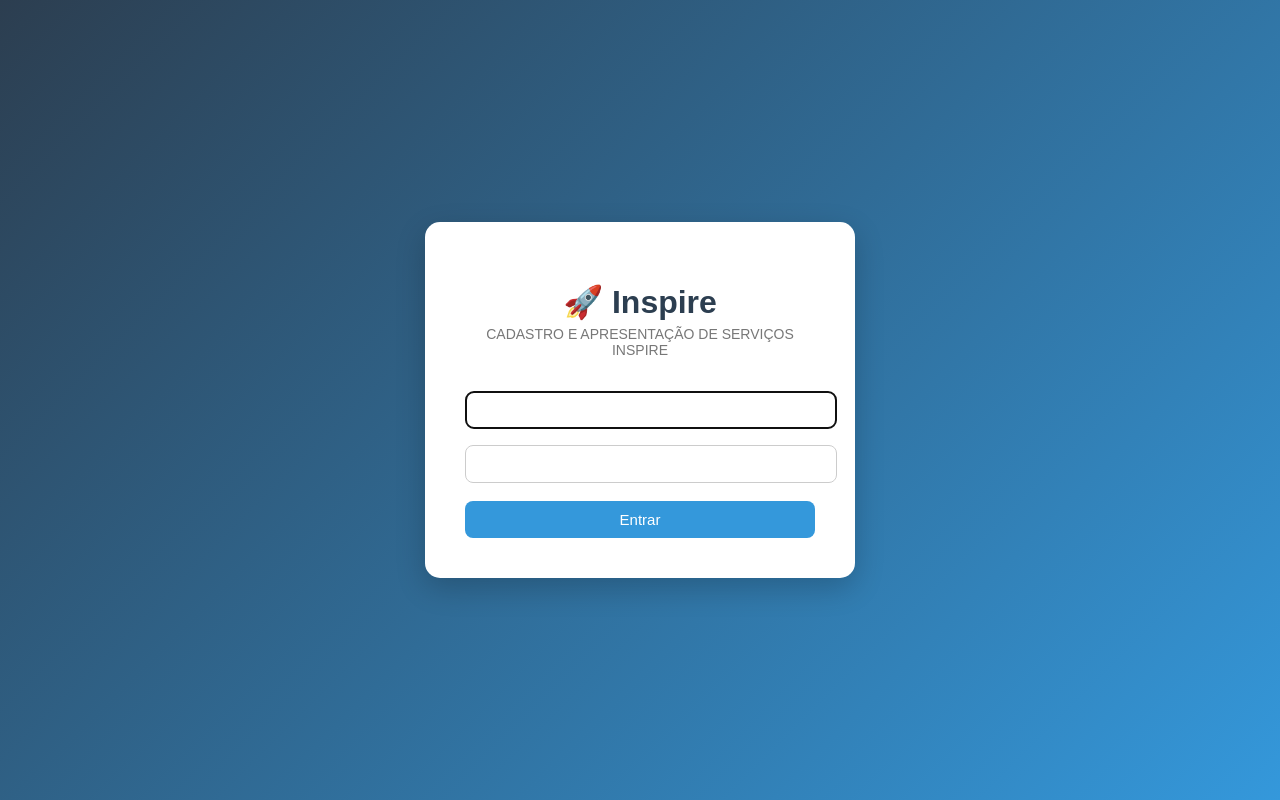
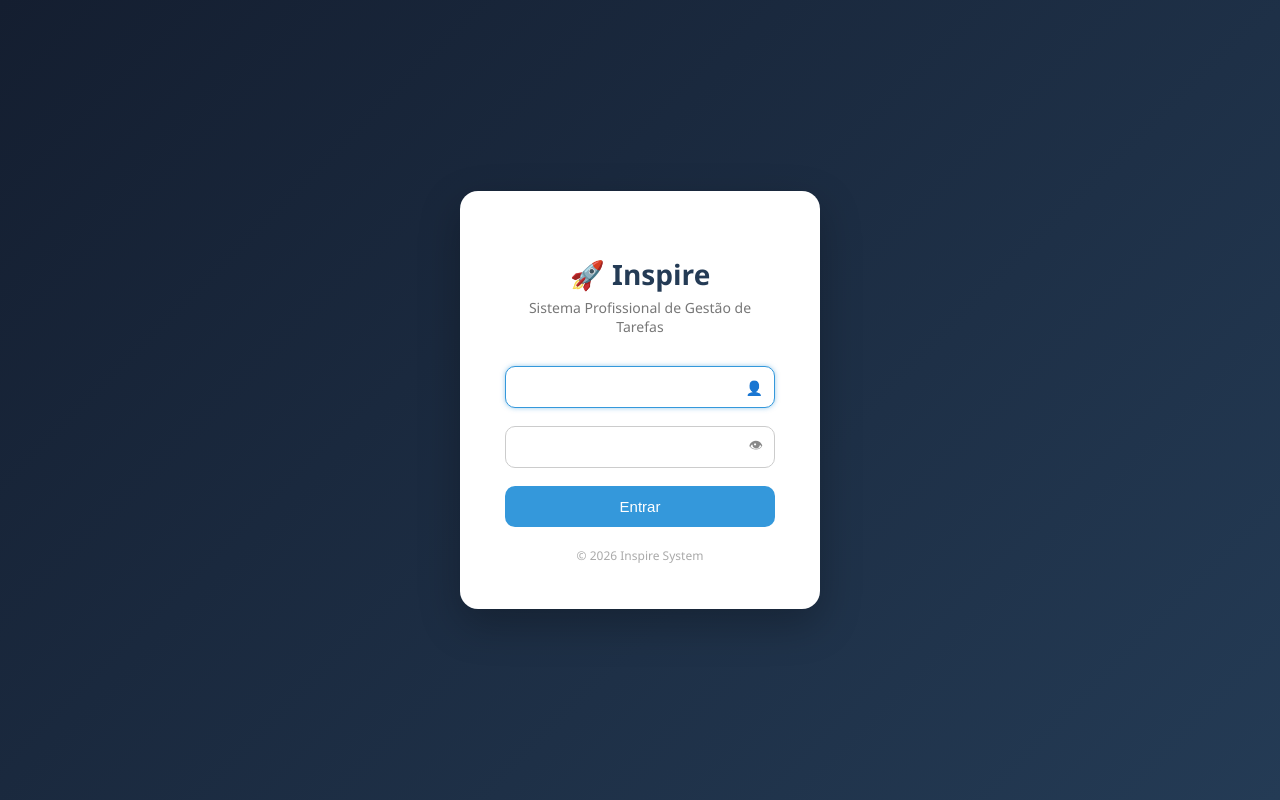
Before and after one commit to sergiofgraca-lang/twtodos, a Django app: page /accounts/login/ in a window 1280 px wide. Run offline with Django 5.2, Linux system fonts and the light colour scheme.

Commit message:
nova tela de login

```diff
--- a/templates/auth/login.html
+++ b/templates/auth/login.html
@@ -2,70 +2,107 @@
 <html lang="pt-br">
 <head>
     <meta charset="UTF-8">
-    <title>Inspire - Sistema de Tarefas</title>
+    <title>Inspire | Sistema de Tarefas</title>
     <meta name="viewport" content="width=device-width, initial-scale=1.0">
 
     <style>
+        * {
+            box-sizing: border-box;
+        }
 
         body {
             margin: 0;
-            font-family: Arial, Helvetica, sans-serif;
+            font-family: 'Segoe UI', Tahoma, Geneva, Verdana, sans-serif;
             height: 100vh;
             display: flex;
             justify-content: center;
             align-items: center;
-            background: linear-gradient(135deg, #2c3e50, #3498db);
+            background: linear-gradient(135deg, #141e30, #243b55);
+            animation: fadeIn 1s ease-in-out;
+        }
+
+        @keyframes fadeIn {
+            from { opacity: 0; }
+            to { opacity: 1; }
         }
 
         .login-container {
-            background: white;
-            padding: 40px;
-            border-radius: 15px;
-            width: 350px;
-            box-shadow: 0 10px 30px rgba(0,0,0,0.2);
+            background: #ffffff;
+            padding: 45px;
+            border-radius: 18px;
+            width: 360px;
+            box-shadow: 0 15px 40px rgba(0,0,0,0.25);
             text-align: center;
         }
 
         h1 {
             margin-bottom: 5px;
-            color: #2c3e50;
+            color: #243b55;
+            font-size: 28px;
         }
 
         .subtitle {
             font-size: 14px;
             color: #777;
-            margin-bottom: 25px;
+            margin-bottom: 30px;
+        }
+
+        .input-group {
+            position: relative;
+            margin-bottom: 18px;
         }
 
         input {
             width: 100%;
-            padding: 10px;
-            margin: 8px 0;
-            border-radius: 8px;
+            padding: 12px 40px 12px 12px;
+            border-radius: 10px;
             border: 1px solid #ccc;
             font-size: 14px;
+            transition: 0.3s;
+        }
+
+        input:focus {
+            border-color: #3498db;
+            outline: none;
+            box-shadow: 0 0 5px rgba(52,152,219,0.5);
+        }
+
+        .icon {
+            position: absolute;
+            right: 12px;
+            top: 50%;
+            transform: translateY(-50%);
+            cursor: pointer;
+            font-size: 14px;
+            color: #888;
         }
 
         button {
             width: 100%;
-            padding: 10px;
+            padding: 12px;
             border: none;
-            border-radius: 8px;
+            border-radius: 10px;
             background-color: #3498db;
             color: white;
             font-size: 15px;
             cursor: pointer;
-            margin-top: 10px;
+            transition: 0.3s;
         }
 
         button:hover {
-            background-color: #2980b9;
+            background-color: #2c80b4;
         }
 
         .error {
             color: red;
             font-size: 13px;
-            margin-bottom: 10px;
+            margin-bottom: 15px;
+        }
+
+        .footer {
+            margin-top: 20px;
+            font-size: 12px;
+            color: #aaa;
         }
 
     </style>
@@ -74,7 +111,7 @@
 
     <div class="login-container">
         <h1>🚀 Inspire</h1>
-        <div class="subtitle">CADASTRO E APRESENTAÇÃO DE SERVIÇOS INSPIRE</div>
+        <div class="subtitle">Sistema Profissional de Gestão de Tarefas</div>
 
         {% if form.errors %}
             <div class="error">
@@ -84,12 +121,35 @@
 
         <form method="post">
             {% csrf_token %}
-            {{ form.username }}
-            {{ form.password }}
+
+            <div class="input-group">
+                {{ form.username }}
+                <span class="icon">👤</span>
+            </div>
+
+            <div class="input-group">
+                {{ form.password }}
+                <span class="icon" onclick="togglePassword()">👁</span>
+            </div>
+
             <button type="submit">Entrar</button>
         </form>
 
+        <div class="footer">
+            © 2026 Inspire System
+        </div>
     </div>
+
+<script>
+    function togglePassword() {
+        const passwordField = document.querySelector('input[type="password"], input[type="text"][name="password"]');
+        if (passwordField.type === "password") {
+            passwordField.type = "text";
+        } else {
+            passwordField.type = "password";
+        }
+    }
+</script>
 
 </body>
 </html>
```
